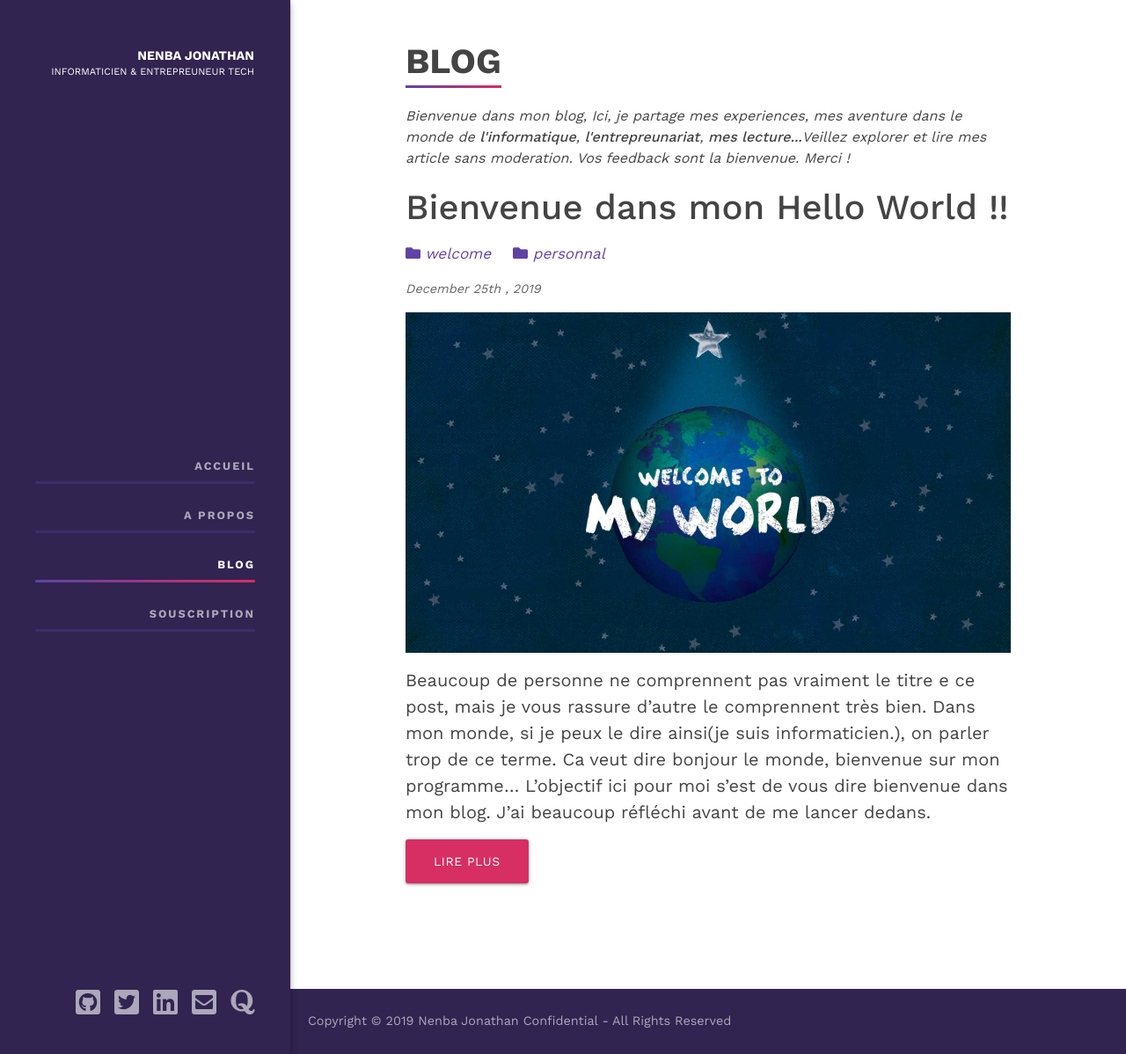
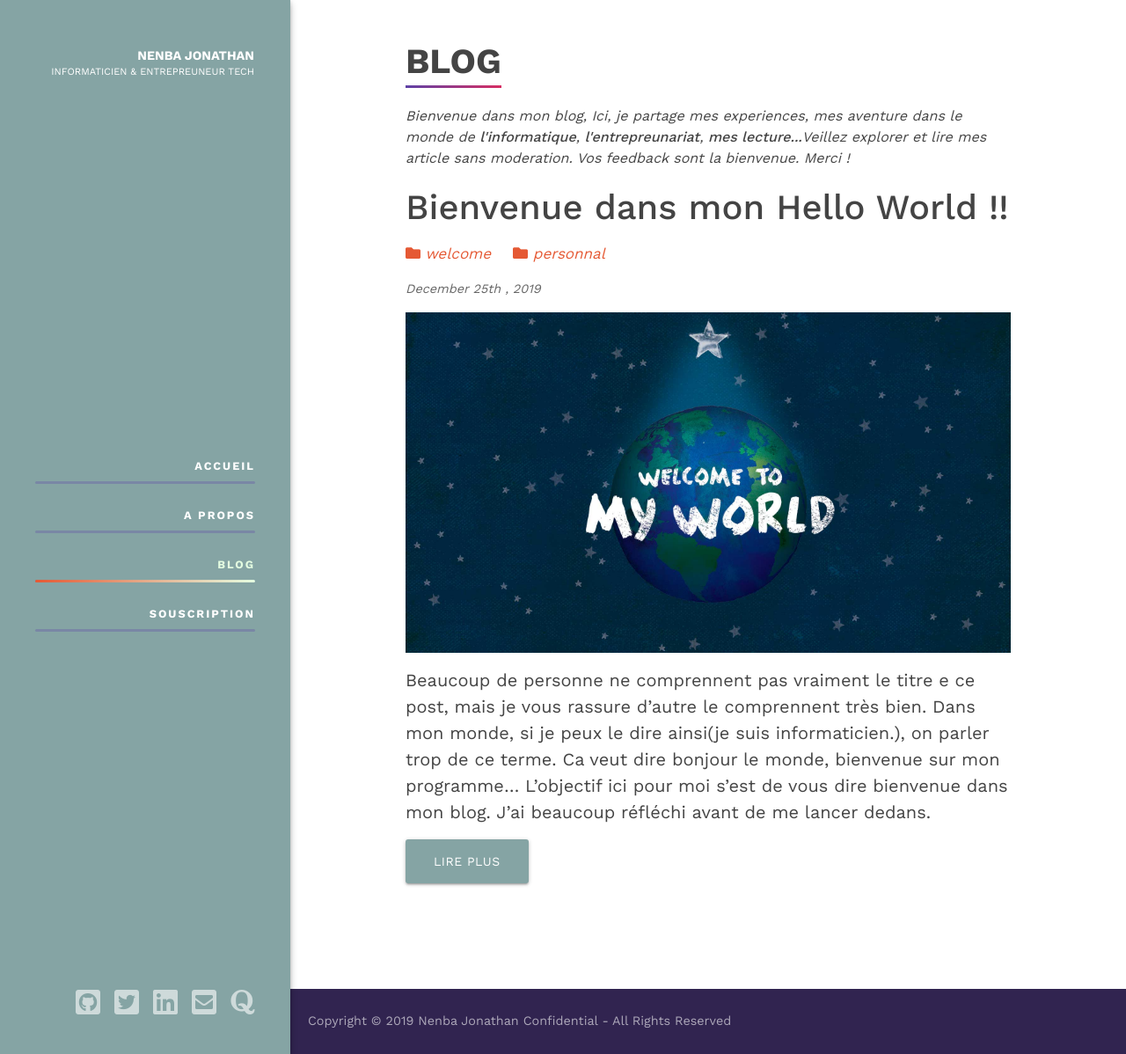
Before and after one commit to nejos97/nejos97.github.io, a Jekyll site: the page built from pages/blog.html, in a window 1280 px wide and 1198 px high. Shown: the whole window at 88% size. Built offline with Jekyll 4.4.1, drawn with Linux system fonts in a browser that asks for light colours.

Commit message:
Add monobar loading bar and change color palette

```diff
--- a/_layouts/blog.html
+++ b/_layouts/blog.html
@@ -1,5 +1,6 @@
 <!DOCTYPE html>
 <html lang="en">
+
 <head>
 	{% include head.html %}
 	<link rel="stylesheet" href="{{ site.baseurl }}/assets/css/blog.css">
@@ -19,4 +20,5 @@
 	{% endif %}
 
 </body>
+
 </html>
--- a/assets/css/base.css
+++ b/assets/css/base.css
@@ -32,7 +32,7 @@ body {
   outline: 0 !important; }
 
 .category-post{
-  color: #6042a5;
+  color: #E55934;
   font-size: 17px;
   margin-right: 20px;
 }
@@ -356,7 +356,7 @@ template {
   text-transform: uppercase;
   letter-spacing: .5px;
   cursor: pointer;
-  background-color: #d72e63;
+  background-color: #85A4A4;
   border: none;
   border-radius: 3px;
   outline: 0;
@@ -366,8 +366,8 @@ template {
   -o-transition: background-color .2s ease-out;
   transition: background-color .2s ease-out; }
   .button:focus, .button:hover {
-    color: #fff;
-    background-color: #b0224e;
+    color: #297373;
+    background-color: #E4FDE1;
     -webkit-box-shadow: 0 3px 3px 0 rgba(0, 0, 0, 0.14), 0 1px 7px 0 rgba(0, 0, 0, 0.12), 0 3px 1px -1px rgba(0, 0, 0, 0.2);
     box-shadow: 0 3px 3px 0 rgba(0, 0, 0, 0.14), 0 1px 7px 0 rgba(0, 0, 0, 0.12), 0 3px 1px -1px rgba(0, 0, 0, 0.2); }
 
@@ -440,7 +440,7 @@ template {
   padding: 0 2.5rem 2.5rem;
   overflow-x: hidden;
   overflow-y: auto;
-  background-color: #312450;
+  background-color: #85A4A4;
   -webkit-box-shadow: 0 0 4px rgba(0, 0, 0, 0.14), 0 4px 8px rgba(0, 0, 0, 0.28);
   box-shadow: 0 0 4px rgba(0, 0, 0, 0.14), 0 4px 8px rgba(0, 0, 0, 0.28);
   -webkit-transition: left .3s;
@@ -472,7 +472,7 @@ template {
   font-size: .8rem;
   font-weight: 700;
   line-height: 40px;
-  color: rgba(255, 255, 255, 0.6);
+  color: rgba(255, 255, 255, 1);
   text-align: right;
   text-transform: uppercase;
   letter-spacing: 2px;
@@ -486,7 +486,7 @@ template {
   -ms-transform: translateY(0);
   transform: translateY(0); }
   .nav-link.active {
-    color: #fff; }
+    color: #E4FDE1; }
     .nav-link.active::after {
       max-width: 100%; }
   .nav-link + .nav-link {
@@ -508,10 +508,10 @@ template {
     border-radius: .2rem; }
   .nav-link::after {
     max-width: 0;
-    background-image: -webkit-gradient(linear, left top, right top, from(#5e42a6), to(#d72e63));
-    background-image: -webkit-linear-gradient(left, #5e42a6, #d72e63);
-    background-image: -o-linear-gradient(left, #5e42a6, #d72e63);
-    background-image: linear-gradient(to right, #5e42a6, #d72e63);
+    background-image: -webkit-gradient(linear, left top, right top, from(#E55934), to(#E4FDE1));
+    background-image: -webkit-linear-gradient(left, #E55934, #E4FDE1);
+    background-image: -o-linear-gradient(left, #E55934, #E4FDE1);
+    background-image: linear-gradient(to right, #E55934, #E4FDE1);
     -webkit-transition: max-width .2s ease;
     -o-transition: max-width .2s ease;
     transition: max-width .2s ease; }
@@ -575,10 +575,10 @@ template {
   border: 1px solid transparent;
   outline: 0; }
   .brand:focus, .brand:hover {
-    color: #d72e63;
+    color: #fff;
     text-decoration: none; }
   .brand:focus {
-    border-color: #d72e63; }
+    border-color: #E55934; }
   .sidebar .brand {
     width: 100%;
     height: 64px;
@@ -699,7 +699,7 @@ template {
   padding: 2.5rem 0 1.25rem;
   overflow-y: hidden;
   color: #fff;
-  background-color: #5e42a6; }
+  background-color: #E55934; }
   .hero line {
     stroke: rgba(255, 255, 255, 0.1);
     stroke-width: 1px;
@@ -968,3 +968,13 @@ svg {
 
 .ready.no-scroll {
   overflow: hidden; }
+
+.nanobar {
+  height: 8px;
+}
+.bar {
+  width: 0;
+  height: 100%;
+  transition: height .3s;
+  background:#e55934;
+}
```
Also changed, not shown: _includes/footer.html (+23 -0 lines), assets/scripts/nanobar.min.js (added), 1 other file. Lines whose indentation alone changed are shown as unchanged.
